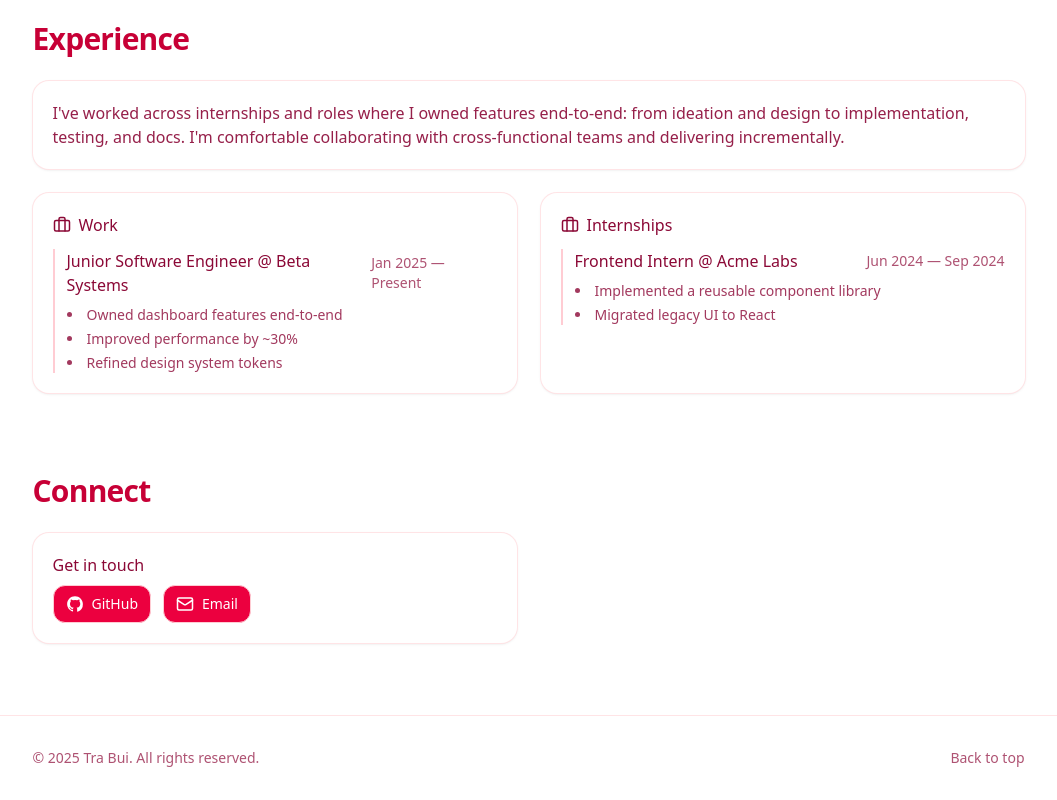
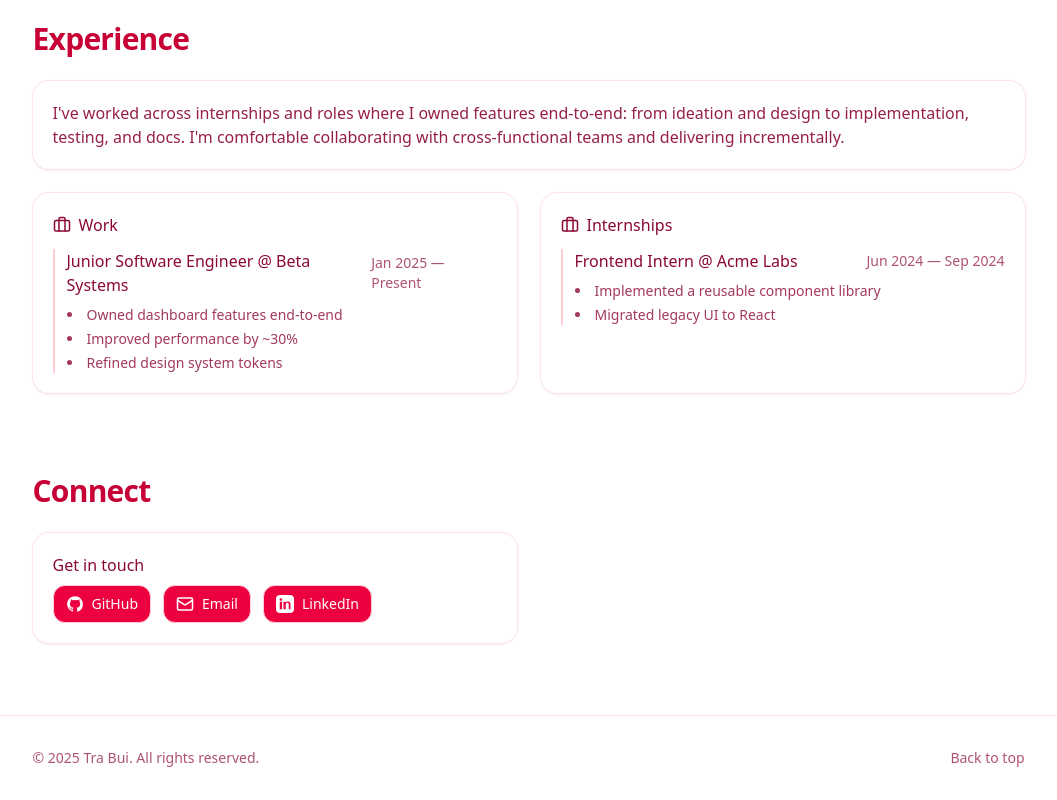
Before and after one commit to tpbui/tpbui.github.io, a React (Vite) app: page / in a window 1280 px wide. Shown: the part 995-1795 px from the top of the page, without its empty margins (104-1161 px from the left). Built offline with nearby package versions, Linux system fonts and the light colour scheme.

Commit message:
feature: add Linkedin link

```diff
--- a/src/content/site.js
+++ b/src/content/site.js
@@ -1,4 +1,5 @@
 import IconGithub from "../icons/IconGithub.jsx";
+import IconLinkedin from "../icons/IconLinkedin.jsx";
 import { ExternalLink, Mail } from "lucide-react";
 
 // ----------------------------------
@@ -21,6 +22,11 @@ const CONFIG = {
 			icon: IconGithub,
 		},
 		{ label: "Email", href: `mailto:{email}`, icon: Mail },
+		{
+			label: "LinkedIn",
+			href: "https://www.linkedin.com/in/trabui-cmu/",
+			icon: IconLinkedin,
+		},
 	],
 	tech: [
 		"Python",
--- /dev/null
+++ b/src/icons/IconLinkedin.jsx
@@ -0,0 +1,24 @@
+export default function IconLinkedin({ size = 18, className = "" }) {
+  return (
+    <svg
+      xmlns="http://www.w3.org/2000/svg"
+      width={size}
+      height={size}
+      viewBox="0 0 24 24"
+      fill="currentColor"
+      className={className}
+    >
+      <path d="M19 0h-14c-2.76 0-5 2.24-5 5v14c0
+        2.76 2.24 5 5 5h14c2.76 0 5-2.24
+        5-5v-14c0-2.76-2.24-5-5-5zm-11
+        19h-3v-10h3v10zm-1.5-11.29c-.96
+        0-1.75-.79-1.75-1.75s.79-1.75
+        1.75-1.75 1.75.79 1.75
+        1.75-.79 1.75-1.75 1.75zm13.5
+        11.29h-3v-5.6c0-1.34-.03-3.06-1.87-3.06-1.87
+        0-2.16 1.46-2.16 2.96v5.7h-3v-10h2.88v1.36h.04c.4-.76
+        1.38-1.56 2.84-1.56 3.04
+        0 3.6 2 3.6 4.6v5.6z"/>
+    </svg>
+  );
+}
--- a/src/sections/Hero.jsx
+++ b/src/sections/Hero.jsx
@@ -23,9 +23,6 @@ export default function Hero() {
 						<ButtonLink href={CONFIG.githubUrl} icon={IconGithub}>
 							GitHub
 						</ButtonLink>
-						<ButtonLink href={`mailto:${CONFIG.email}`} icon={Mail}>
-							Email
-						</ButtonLink>
 						<ButtonLink href={CONFIG.resumeUrl} icon={FileText}>
 							Resume
 						</ButtonLink>
```
